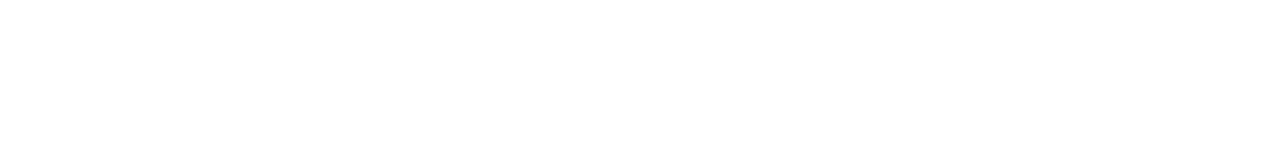
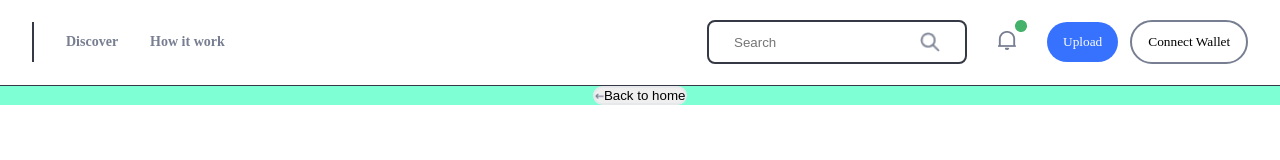
Before and after one commit to EronMG/Crypter-invention, a plain HTML site: page index.html in a window 1280 px wide. Drawn offline with Linux system fonts and the light colour scheme.

Commit message:
feat: add nav

```diff
--- a/index.html
+++ b/index.html
@@ -3,9 +3,43 @@
     <meta charset="UTF-8">
     <meta http-equiv="X-UA-Compatible" content="IE=edge">
     <meta name="viewport" content="width=device-width, initial-scale=1.0">
+    <link rel="stylesheet" href="style.css">
     <title>Document</title>
 </head>
 <body>
+    <header class="header">
+        <nav class="header__nav">
+            <div class="header__nav__content">
+                <div class="header__nav__content__logo"></div>
+                <div class="header__nav__content__line"></div>
+                <a href="#">Discover</a>
+                <a href="#">How it work</a>
+            </div>
+            <div class="header__nav__actions">
+                <div class="header__nav__actions__search">
+                    <div class="search">
+                        <input type="text" class="site-search" placeholder="Search">
+                        <img src="pics/search.png" alt="search" width="20px" height="20px">
+                    </div>
+                    <div class="header__nav__actions__notifications"></div>
+                    <div class="header__nav__actions__buttons">
+                        <button class="button-left">Upload</button>
+                        <button class="button-right">Connect Wallet</button>
+                    </div>
+                </div>
+        </nav>
+    </header>
+    <nav class="nav-top">
+        <div class="nav-top__content"><div class="nav_top__button">
+            <button class="nav-top__button">
+                 <img src="/Crypter-invention/pics/leftarrow.png" alt="" width="9.33px" height="6px" class="nav-top__button__img">
+                    <p class="nav-top__button__title">Back to home</p>
+                </button>
+        </div>
+        <div class="nav-top__right">
 
+        </div></div>
+
+    </nav>
 </body>
 </html>
--- a/style.css
+++ b/style.css
@@ -0,0 +1,178 @@
+*{
+    margin:0;
+    padding: 0;
+}
+
+body{
+    display: flex;
+    justify-content: center;
+    align-items: flex-start;
+    flex-flow: column;
+    max-width: 1440px;
+    width: 100%;
+}
+
+/*----------------------HEADER---------------------*/
+
+header {
+    max-width: 1440px;
+    width: 100%;
+    display: flex;
+    justify-content: center;
+}
+
+.header__nav {
+    width: 100%;
+    max-width: 1440px;
+    display: flex;
+    justify-content: space-between;
+    padding-top: 20px;
+    padding-bottom: 21px;
+    border-bottom: 1px solid#353945;
+}
+
+.header__nav__content {
+    display: flex;
+    align-items: center;
+    gap: 32px;
+}
+
+.header__nav__content__logo {
+    display: flex;
+}
+
+.header__nav__content__line {
+    width: 2px;
+    height: 40px;
+    background: #353945;
+}
+
+.header__nav__content a {
+    font-family: 'DM';
+    font-style: normal;
+    font-weight: 700;
+    font-size: 14px;
+    line-height: 16px;
+    text-align: center;
+    color: #777E91;
+    text-decoration: none;
+}
+
+.header__nav__actions {
+    display: flex;
+    justify-content: center;
+    align-items: center;
+    gap: 28px;
+    max-width: 573px;
+    width: 100%;
+}
+
+.header__nav__actions__search {
+    max-width: 573px;
+    width: 100%;
+    display: flex;
+    gap: 20px;
+}
+
+.site-search {
+    max-width: 186px;
+    width: 100%;
+    border: 0;
+    border-radius: 8px;
+    background: none;
+    height: 40px;
+    color: white;
+}
+
+.search {
+    display: flex;
+    justify-content: center;
+    align-items: center;
+    border: 2px solid #353945;
+    border-radius: 8px;
+    max-width: 256px;
+    width: 100%;
+}
+
+.site-search:focus {
+    outline: none;
+}
+
+.header__nav__actions__notifications {
+    width: 40px;
+    height: 40px;
+    background-image: url(/Crypter-invention/pics/Notification.png);
+}
+
+.header__nav__actions__buttons {
+    display: flex;
+    justify-content: center;
+    align-items: center;
+    gap: 12px;
+}
+
+.header__nav__actions__buttons .button-left {
+    font-family: 'DM';
+    background: #3772FF;
+    border-radius: 90px;
+    border: 0px;
+    padding-top: 12px;
+    padding-bottom: 12px;
+    padding-left: 16px;
+    padding-right: 16px;
+    color: #FCFCFD;
+}
+
+.header__nav__actions__buttons .button-left:active {
+    background: rgb(55, 114, 255);
+    background: -moz-linear-gradient(76deg, rgba(55, 114, 255, 1) 0%, rgb(18, 37, 106) 100%);
+    background: -webkit-linear-gradient(76deg, rgba(55, 114, 255, 1) 0%, rgb(21, 40, 109) 100%);
+    background: linear-gradient(76deg, rgba(55, 114, 255, 1) 0%, rgb(23, 43, 116) 100%);
+    filter: progid: DXImageTransform.Microsoft.gradient(startColorstr="#3772ff", endColorstr="#04060d", GradientType=1);
+}
+
+.header__nav__actions__buttons .button-right {
+    font-family: 'DM';
+    border: 2px solid #777E91;
+    border-radius: 90px;
+    padding-top: 12px;
+    padding-bottom: 12px;
+    padding-left: 16px;
+    padding-right: 16px;
+    background: none;
+    color: #000000;
+}
+
+
+/*----------------------HEADER_END---------------------*/
+/*----------------------NAVIGAION_TOP---------------------*/
+
+.nav-top{
+    display: flex;
+    justify-content: center;
+    align-items: center;
+
+    max-width: 1440px;
+    width: 100%;
+    background-color: aquamarine;
+}
+
+.nav-top__content{
+    display: flex;
+}
+
+.nav-top__button{
+    display: flex;
+    justify-content: center;
+    align-items: center;
+    box-sizing: border-box;
+    padding: 12px, 16px;
+    max-width: 153px;
+    width: 100%;
+    border: 2px solid #E6E8EC;
+    border-radius: 90px;
+
+}
+
+
+/*----------------------NAVIGAION_TOP_END---------------------*/
```
Also changed, not shown: pics/Notification.png (added), pics/leftarrow.png (added), pics/search.png (added).
